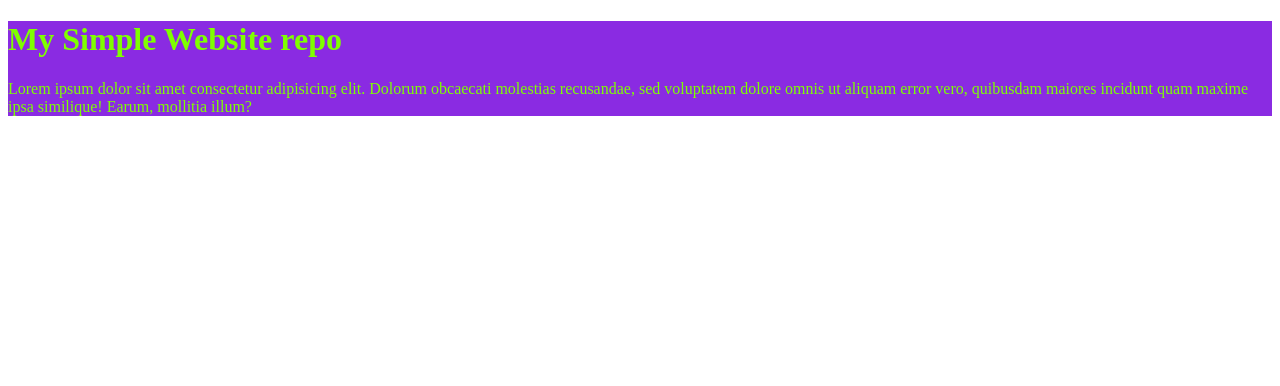
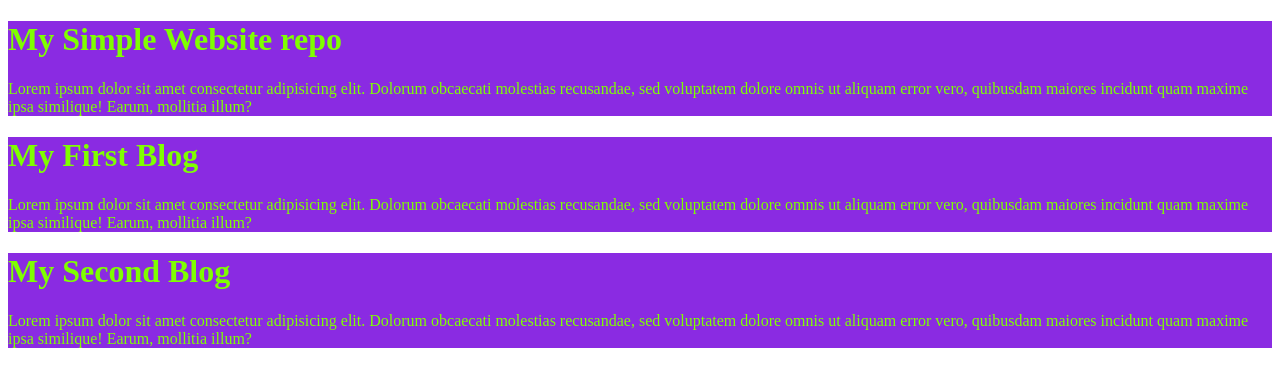
Before and after one commit to 46580sojol/My-Simple-Website-repo, a plain HTML site: page index.html in a window 1280 px wide. Drawn offline with Linux system fonts and the light colour scheme.

Commit message:
added the blogs

```diff
--- a/index.html
+++ b/index.html
@@ -12,5 +12,15 @@
  <p>Lorem ipsum dolor sit amet consectetur adipisicing elit. Dolorum obcaecati molestias recusandae, sed voluptatem dolore omnis ut aliquam error vero, quibusdam maiores incidunt quam maxime ipsa similique! Earum, mollitia illum?</p>
 
     </div>
+    <div>
+<h1>My First Blog</h1>
+ <p>Lorem ipsum dolor sit amet consectetur adipisicing elit. Dolorum obcaecati molestias recusandae, sed voluptatem dolore omnis ut aliquam error vero, quibusdam maiores incidunt quam maxime ipsa similique! Earum, mollitia illum?</p>
+
+    </div>
+    <div>
+<h1>My Second Blog</h1>
+ <p>Lorem ipsum dolor sit amet consectetur adipisicing elit. Dolorum obcaecati molestias recusandae, sed voluptatem dolore omnis ut aliquam error vero, quibusdam maiores incidunt quam maxime ipsa similique! Earum, mollitia illum?</p>
+
+    </div>
 </body>
 </html>
```
